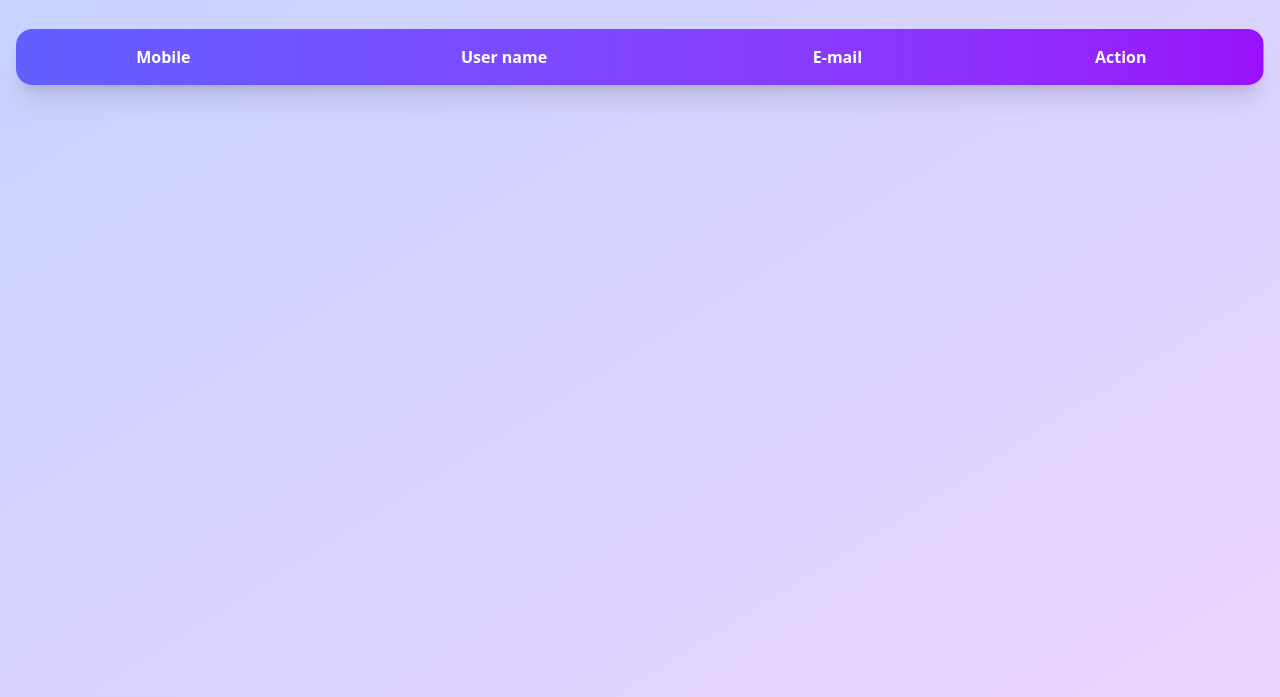
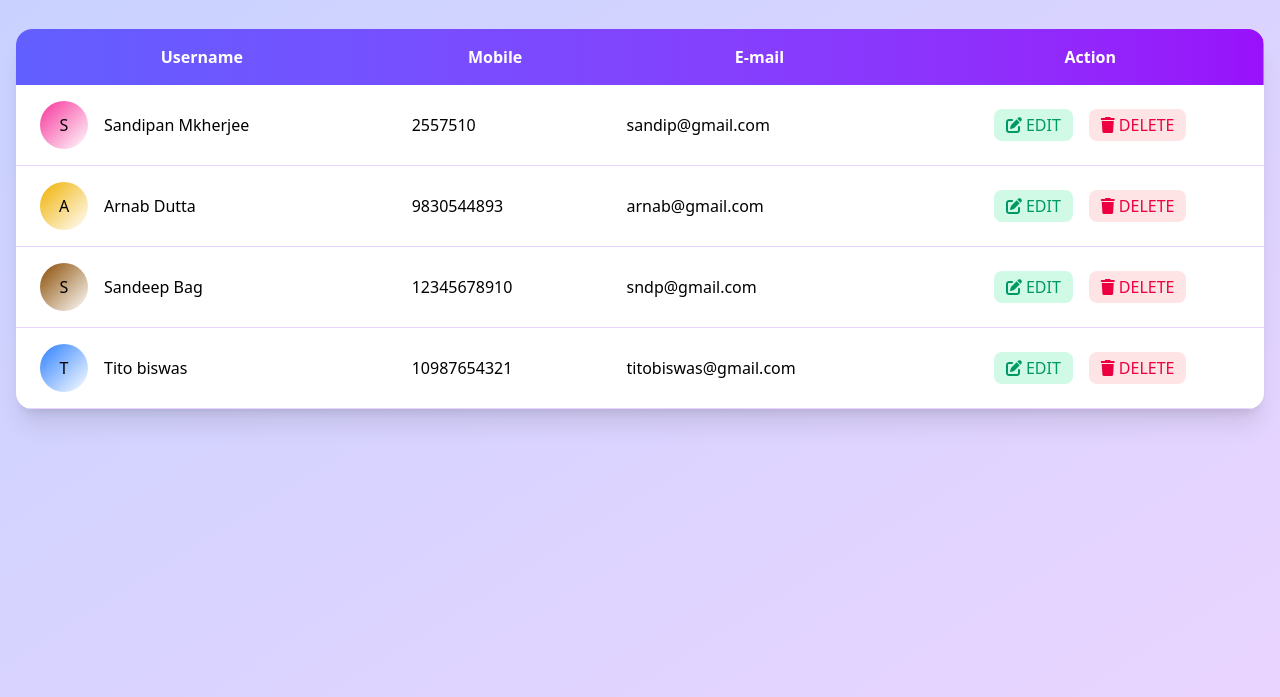
Before and after one commit to arnabdutta7066/Tailwind-table1, a plain HTML site: page index.html in a window 1280 px wide. Shown: the part 103-800 px from the top of the page. Drawn offline with nearby package versions, Linux system fonts and the light colour scheme.

Commit message:
added table body section

```diff
--- a/index.html
+++ b/index.html
@@ -49,15 +49,16 @@
       >
         <!-- table -->
         <table class="w-full table-auto">
+          <!-- Table Head Section -->
           <thead>
             <tr
               class="bg-gradient-to-r from-indigo-500 to-purple-600 text-white"
             >
               <th class="px-6 py-4 text-lef fornt-semibold text-size-lg">
-                Mobile
+                Username
               </th>
               <th class="px-6 py-4 text-lef fornt-semibold text-size-lg">
-                User name
+                Mobile
               </th>
               <th class="px-6 py-4 text-lef fornt-semibold text-size-lg">
                 E-mail
@@ -67,6 +68,178 @@
               </th>
             </tr>
           </thead>
+
+          <!-- end table head -->
+
+          <!-- start table body -->
+
+          <tbody>
+            <!-- first row -->
+
+            <tr
+              class="border-b border-purple-200 hover:bg-indigo-50 transition-colors duration-200"
+            >
+              <td class="px-6 py-4">
+                <div class="flex items-center gap-4">
+                  <div
+                    class="w-12 h-12 rounded-full bg-gradient-to-br from-pink-500 to red-500 flex items-center justify-center"
+                  >
+                    S
+                  </div>
+                  <span class="font-medium">Sandipan Mkherjee</span>
+                </div>
+              </td>
+
+              <td class="px-6 py-4">2557510</td>
+              <td class="px-6 py-4">sandip@gmail.com</td>
+
+              <td class="px-6 py-4">
+                <div class="flex justify-center gap-4">
+                  <a href="#"
+                  class="px-3 py-1 bg-emerald-100 text-emerald-600 rounded-lg hover:bg-emerald-200 duration-200"
+                >
+                  <i class="fa-solid fa-pen-to-square mr-1"></i>EDIT</a
+                >
+
+                <a
+                  href="#"
+                  class="px-3 py-1 bg-rose-100 text-rose-600 rounded-lg hover:bg-rose-200 duration-200"
+                >
+                  <i class="fa-solid fa-trash mr-1"></i>DELETE</a
+                >
+              </td>
+
+
+                </div>
+            </tr>
+
+            <!-- end first row -->
+
+            <!-- second row -->
+            <tr
+            class="border-b border-purple-200 hover:bg-indigo-50 transition-colors duration-200"
+          >
+            <td class="px-6 py-4">
+              <div class="flex items-center gap-4">
+                <div
+                  class="w-12 h-12 rounded-full bg-gradient-to-br from-yellow-500 to red-500 flex items-center justify-center"
+                >
+                  A
+                </div>
+                <span class="font-medium">Arnab Dutta</span>
+              </div>
+            </td>
+
+            <td class="px-6 py-4">9830544893</td>
+            <td class="px-6 py-4">arnab@gmail.com</td>
+
+            <td class="px-6 py-4">
+              <div class="flex justify-center gap-4">
+                <a href="#"
+                class="px-3 py-1 bg-emerald-100 text-emerald-600 rounded-lg hover:bg-emerald-200 duration-200"
+              >
+                <i class="fa-solid fa-pen-to-square mr-1"></i>EDIT</a
+              >
+
+              <a
+                href="#"
+                class="px-3 py-1 bg-rose-100 text-rose-600 rounded-lg hover:bg-rose-200 duration-200"
+              >
+                <i class="fa-solid fa-trash mr-1"></i>DELETE</a
+              >
+            </td>
+
+            </tr>
+
+
+            <!-- Third row -->
+
+
+            <tr
+              class="border-b border-purple-200 hover:bg-indigo-50 transition-colors duration-200"
+            >
+              <td class="px-6 py-4">
+                <div class="flex items-center gap-4">
+                  <div
+                    class="w-12 h-12 rounded-full bg-gradient-to-br from-green-500 to from-yellow-800 flex items-center justify-center"
+                  >
+                    S
+                  </div>
+                  <span class="font-medium">Sandeep Bag</span>
+                </div>
+              </td>
+
+              <td class="px-6 py-4">12345678910</td>
+              <td class="px-6 py-4">sndp@gmail.com</td>
+
+              <td class="px-6 py-4">
+                <div class="flex justify-center gap-4">
+                  <a href="#"
+                  class="px-3 py-1 bg-emerald-100 text-emerald-600 rounded-lg hover:bg-emerald-200 duration-200"
+                >
+                  <i class="fa-solid fa-pen-to-square mr-1"></i>EDIT</a
+                >
+
+                <a
+                  href="#"
+                  class="px-3 py-1 bg-rose-100 text-rose-600 rounded-lg hover:bg-rose-200 duration-200"
+                >
+                  <i class="fa-solid fa-trash mr-1"></i>DELETE</a
+                >
+              </td>
+
+
+                </div>
+            </tr>
+
+
+              </div>
+          </tr>
+
+          <!-- fourth row -->
+
+          <tr
+              class="border-b border-purple-200 hover:bg-indigo-50 transition-colors duration-200"
+            >
+              <td class="px-6 py-4">
+                <div class="flex items-center gap-4">
+                  <div
+                    class="w-12 h-12 rounded-full bg-gradient-to-br from-blue-500 to red-500 flex items-center justify-center"
+                  >
+                    T
+                  </div>
+                  <span class="font-medium">Tito biswas</span>
+                </div>
+              </td>
+
+              <td class="px-6 py-4">10987654321</td>
+              <td class="px-6 py-4">titobiswas@gmail.com</td>
+
+              <td class="px-6 py-4">
+                <div class="flex justify-center gap-4">
+                  <a href="#"
+                  class="px-3 py-1 bg-emerald-100 text-emerald-600 rounded-lg hover:bg-emerald-200 duration-200"
+                >
+                  <i class="fa-solid fa-pen-to-square mr-1"></i>EDIT</a
+                >
+
+                <a
+                  href="#"
+                  class="px-3 py-1 bg-rose-100 text-rose-600 rounded-lg hover:bg-rose-200 duration-200"
+                >
+                  <i class="fa-solid fa-trash mr-1"></i>DELETE</a
+                >
+              </td>
+
+
+                </div>
+            </tr>
+
+
+
+          </tbody>
+
+          <!-- End table body -->
         </table>
       </div>
     </div>
```
